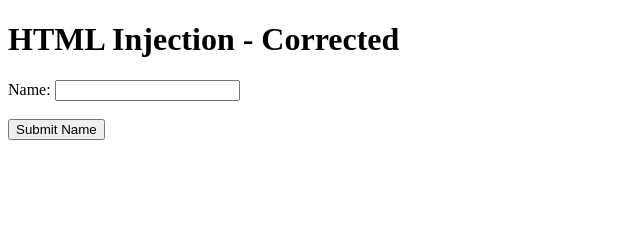
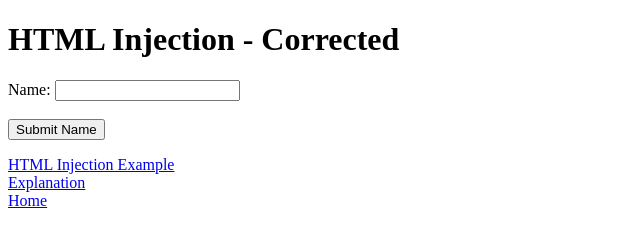
Before and after one commit to jakeEspinosa/web-security-exercise, a website: page answers/html-injection/html-injection-explanation.html in a window 1280 px wide. Shown: the whole page, without its empty margins (0-640 px from the left). Drawn offline with Linux system fonts and the light colour scheme.

Commit message:
Add nav links to explanation.

```diff
--- a/answers/html-injection/html-injection-explanation.html
+++ b/answers/html-injection/html-injection-explanation.html
@@ -16,5 +16,11 @@
     <button type="button" onClick="displayName()">Submit Name</button>
   </form>
     <p id="name-display"></p>
+
+    <a href="../../html-injection/html-injection.html">HTML Injection Example</a>
+    <br />
+    <a href="../../answers/html-injection/explanation.html">Explanation</a>
+    <br />
+    <a href="../../index.html">Home</a>
 </body>
 </html>
```
